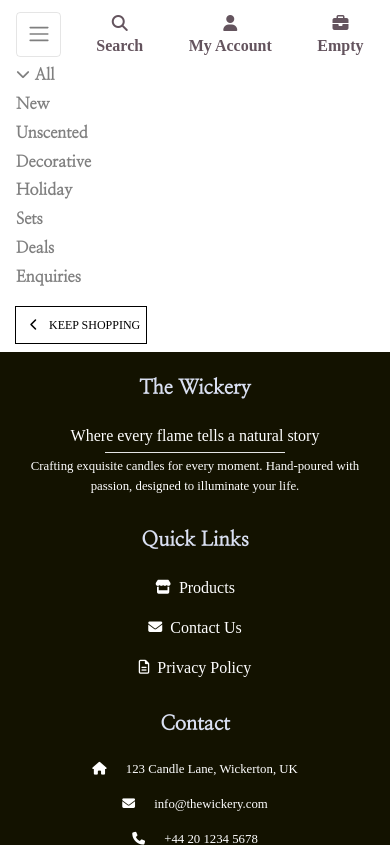
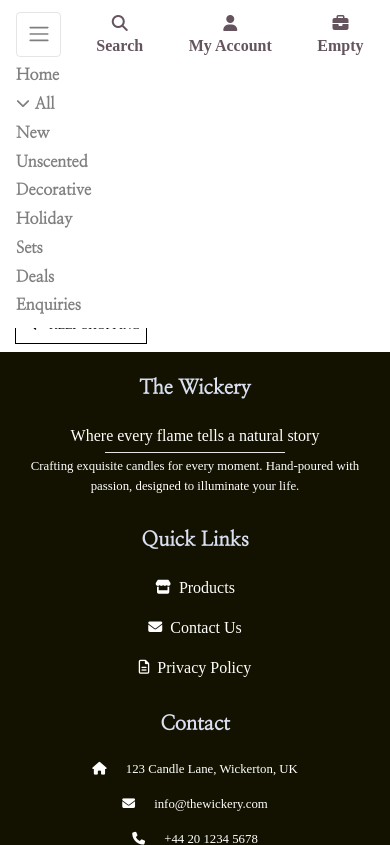
Before and after one commit to cajones93/the_wickery, a Django app: page /bag/ in a window 390 px wide, after a click that opens the changed part. Shown: the top 845 px of the page. Run offline with Django 3.2, Linux system fonts and the light colour scheme; parts of the project's set-up code (start-up, migrations or seed data) failed here and were passed over; some libraries are stand-ins or nearby versions; some web fonts are replaced.

Commit message:
added home button on smaller screens

```diff
--- a/templates/includes/main-nav.html
+++ b/templates/includes/main-nav.html
@@ -1,5 +1,10 @@
 <div class="collapse navbar-collapse justify-content-end" id="main-nav">
     <ul class="navbar-nav w-auto">
+        <li class="nav-item d-block d-md-none">
+            <a class="logo-font font-weight-bold nav-link mr-4" href="{% url 'home' %}?category=new_arrivals" id="home-link" aria-haspopup="true" aria-expanded="false">
+             Home
+            </a>
+        </li>
         <li class="nav-item dropdown">
             <a class="logo-font font-weight-bold nav-link  mr-4" href="#" id="all-products-link" data-toggle="dropdown" aria-haspopup="true" aria-expanded="false">
             <i class="fa-solid fa-chevron-down fa-sm"></i> All<span class="d-none d-xl-inline"> Products</span>
```
